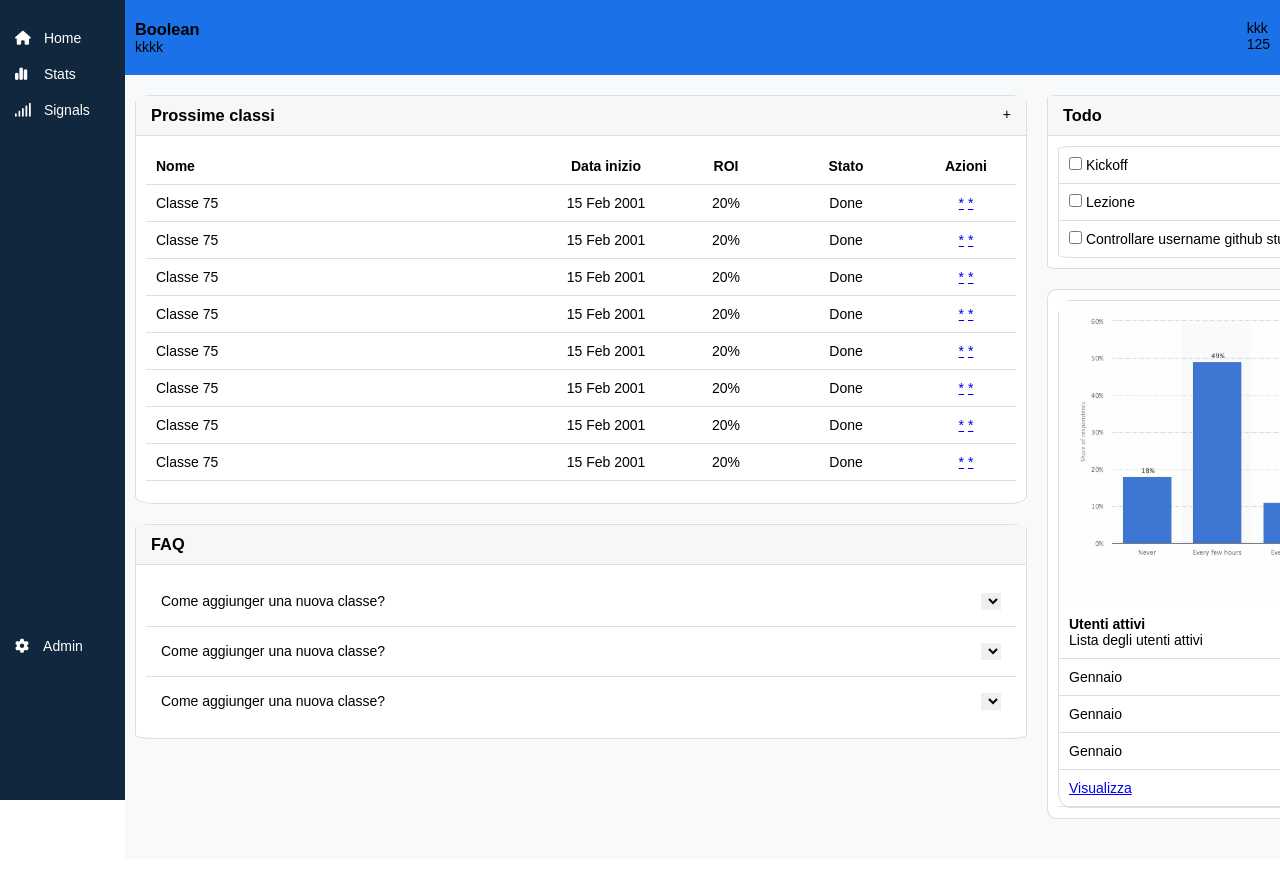
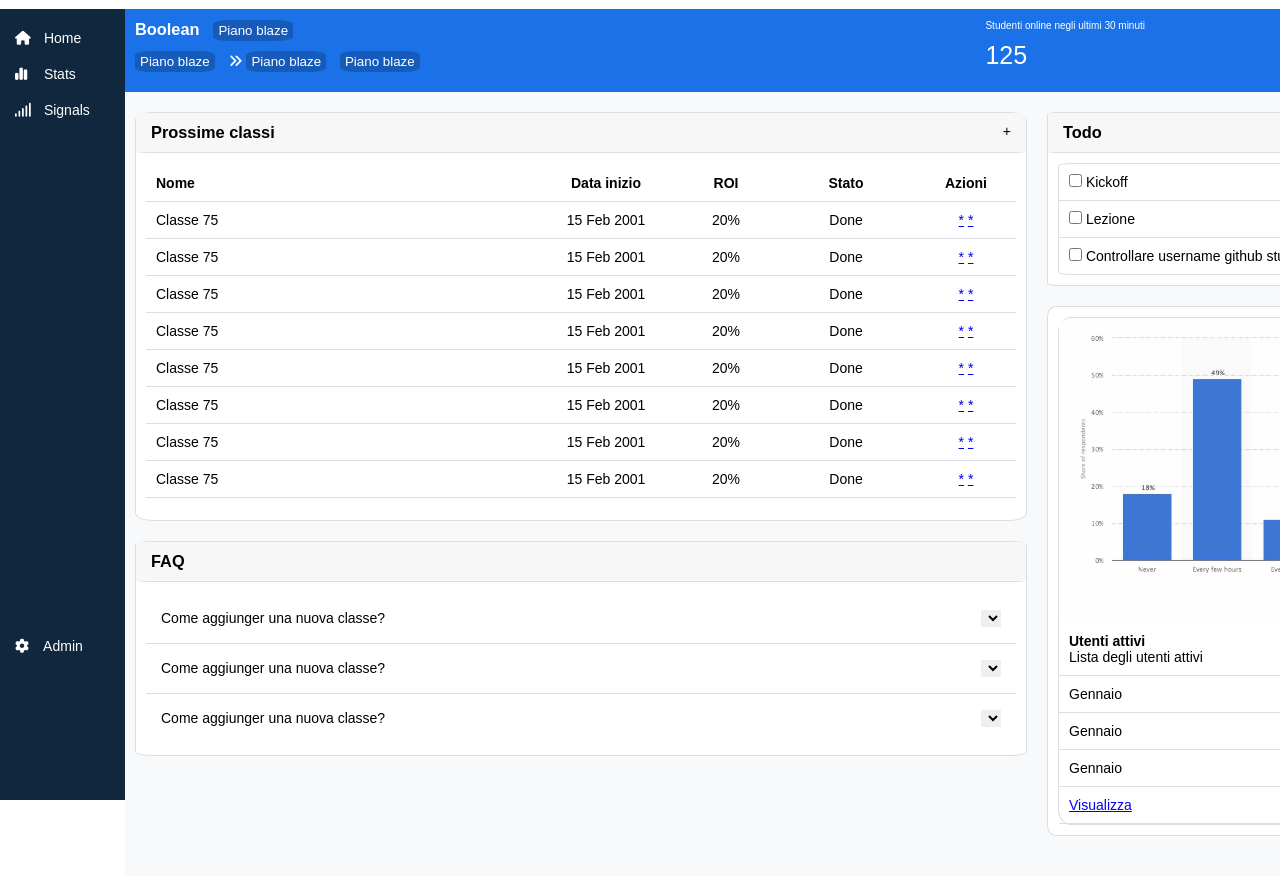
Before and after one commit to saesp/html-css-bootstrap-dashboard, a plain HTML site: page index.html in a window 1280 px wide. Shown: the part 65-941 px from the top of the page. Drawn offline with Linux system fonts and the light colour scheme.

Commit message:
completed desktop version

```diff
--- a/css/style.css
+++ b/css/style.css
@@ -69,14 +69,18 @@ body{
     padding: 12px 520px;
     text-align: left;
     border: 0;
-    /* border-radius: 4%; */
+    border-radius: 4%;
     background-color:#e5e5e5;
 }
 
-.head-top-sec3{
-
+.head-top-sec3 a{
+    text-decoration: none;
+    color: #5b5858;
+    margin: 0 10px;
 }
-
+.fa-bell{
+    color: #ff8f00;
+}
 
 
 /* MAIN */
@@ -90,6 +94,35 @@ main{
     padding: 20px 10px;
     display: flex;
     justify-content: space-between;
+    color: white;
+}
+
+.main-sec1-boolean{
+    margin-bottom: 10px;
+}
+.main-sec1-boolean h3{
+    display: inline-block;
+    margin-right: 10px;
+}
+.button-blue{
+    border: 0;
+    border-radius: 20%;
+    padding: 3px 5px;
+    margin-right: 10px;
+    background-color:#165bba;
+    color: white;
+}
+
+
+.main-sec1-students{
+    margin-right: 125px;
+}
+.students{
+    margin-bottom: 10px;
+    font-size: 10px;
+}
+.num{
+    font-size: 25px;
 }
 
 .main-sec2{
@@ -109,6 +142,7 @@ main{
 
 .main-tab .tab-title{
     border-bottom: 1px solid #dadfe3;
+    border-radius: 3%;
     padding: 10px 15px;
     background-color: #f7f7f7;
 }
@@ -129,9 +163,7 @@ main{
     width: 70px;
     margin-right: 300px;
 }
-/* #tab-name-top{
-    padding-right: 24.92px;
-} */
+
 .tab-right{
     width: 80px;
     margin-left: 40px;
@@ -181,6 +213,10 @@ main{
     margin: 10px;
 }
 
+.container-tab-graphic img{
+    border-radius: 3%;
+    width: 99%;
+}
 .container-tab-graphic div{
     border-bottom: 1px solid #dadfe3;
     padding: 10px;
--- a/index.html
+++ b/index.html
@@ -38,13 +38,10 @@
                         <input type="text" class="search" required placeholder="Prova a cercare: Lezioni di Laravel">
                     </section>
                     <section class="head-top-sec3">
-                        <a href="#">o</a>
-                        <a href="#">o</a>
-                        <a href="#">o</a>
-                        <select name="choice">
-                            <option value="opt1">option1</option>
-                            <option value="opt2">option2</option>
-                        </select>
+                        <a href="#"><i class="fa-solid fa-list"></i></a>
+                        <a href="#"><i class="fa-solid fa-circle-question"></i></a>
+                        <a href="#"><i class="fa-solid fa-ellipsis-vertical"></i></a>
+                        <a href="#"><i class="fa-solid fa-bell"></i></a>
                     </section>
                 </div>
             </nav>
@@ -59,17 +56,21 @@
             <!-- section 1 -->
             <section class="main-sec1">
                 <div>
-                    <div>
+                    <div class="main-sec1-boolean">
                         <h3>Boolean</h3>
+                        <button class="button-blue">Piano blaze</button>
                     </div>
                     <div>
-                        kkkk
+                        <button class="button-blue">Piano blaze</button>
+                        <i class="fa-solid fa-angles-right"></i>
+                        <button class="button-blue">Piano blaze</button>
+                        <button class="button-blue">Piano blaze</button>
                     </div>
                 </div>
 
-                <div>
-                    <div>kkk</div>
-                    <div>125</div>
+                <div class="main-sec1-students">
+                    <div class="students">Studenti online negli ultimi 30 minuti</div>
+                    <div class="num">125</div>
                 </div>
             </section>
 
@@ -216,7 +217,7 @@
 
                     <div class="tab-graphic main-tab">
                         <div class="container-tab-graphic">
-                            <img src="img/stats.jpeg" alt="graphic" width="99%">
+                            <img src="img/stats.jpeg" alt="graphic">
                             <div>
                                 <h4>Utenti attivi</h4>
                                 <span>Lista degli utenti attivi</span>
```
